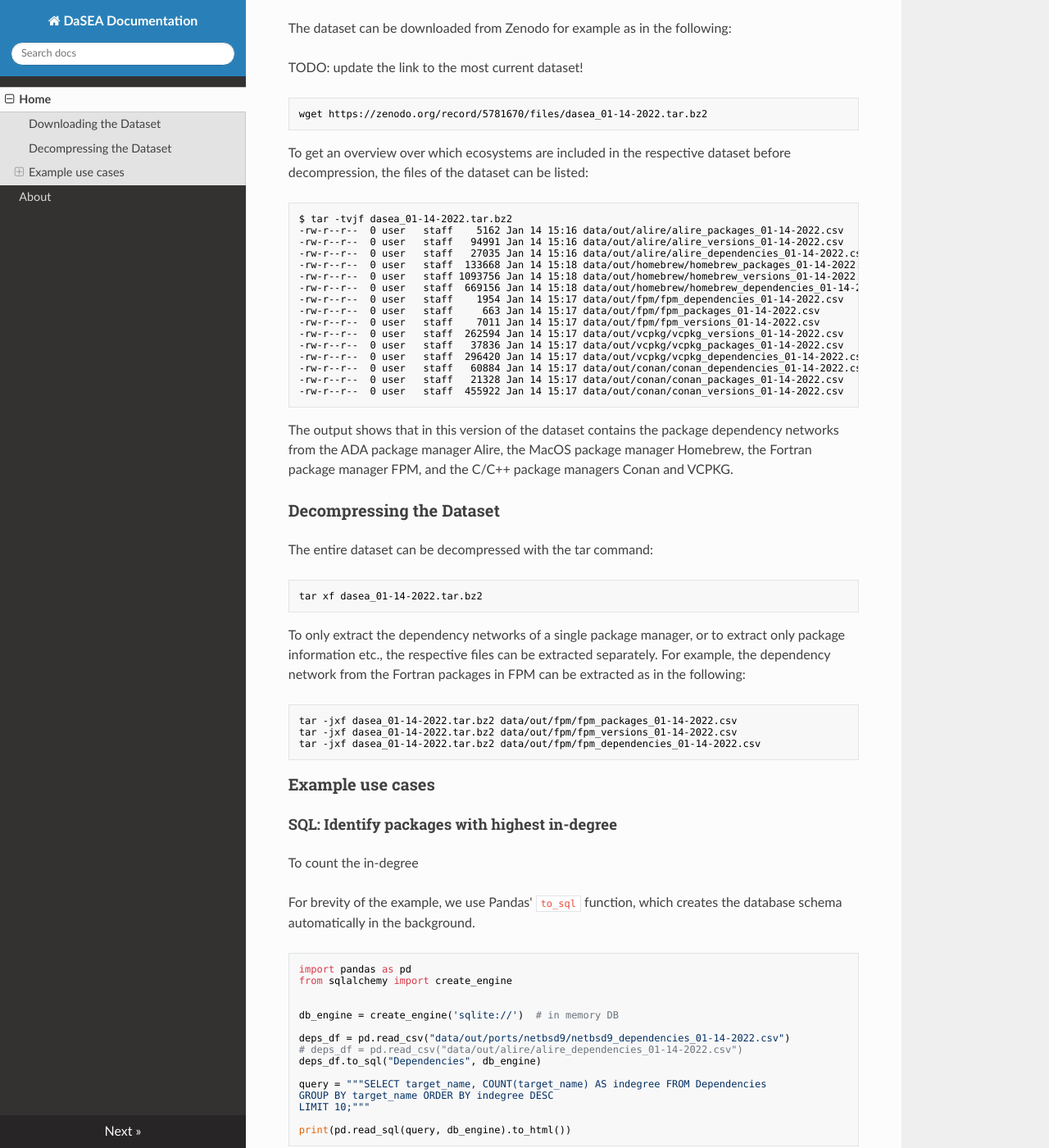
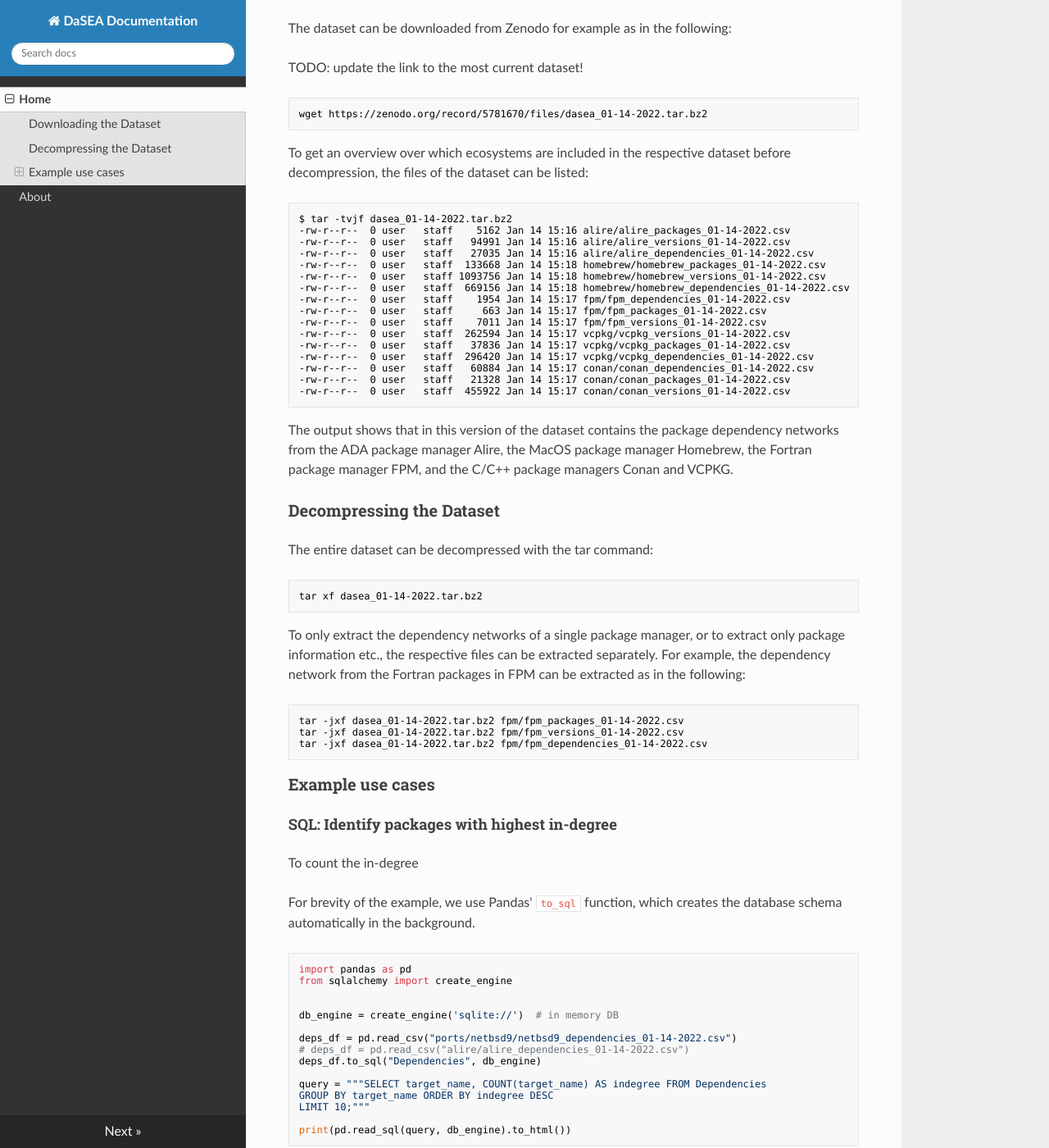
Before and after one commit to DaSEA-project/DASEA, an MkDocs documentation site: the page built from docs/index.md, in a window 1280 px wide and 1400 px high, scrolled down 479 px. Shown: the whole window at 82% size. Built offline with MkDocs 1.6.1, drawn with Linux system fonts in a browser that asks for light colours; nearby versions of some CDN libraries; some of the changed text lies outside the part shown.

Commit message:
Modified archive to ommit superflous leading data/out

````diff
--- a/README.adoc
+++ b/README.adoc
@@ -39,6 +39,7 @@ Requirements are:
   * Python >= 3.9, for example installed via [`pyenv`](https://github.com/pyenv/pyenv)
   * Poetry setup, see the [official documentation](https://python-poetry.org/docs/) for installation and use
   * For miners running in virtual machines, which are currently the ports and pkgsrc miners on BSDs, vagrant and VirtualBox have to be installed
+  * To release the dataset, `tar` and `bzip2` have to be installed and users need a Zenodo API token
 
 The following three steps have to be executed only once initially.
 
--- a/docs/index.md
+++ b/docs/index.md
@@ -25,21 +25,21 @@ To get an overview over which ecosystems are included in the respective dataset
 
 ```
 $ tar -tvjf dasea_01-14-2022.tar.bz2
--rw-r--r--  0 user   staff    5162 Jan 14 15:16 data/out/alire/alire_packages_01-14-2022.csv
--rw-r--r--  0 user   staff   94991 Jan 14 15:16 data/out/alire/alire_versions_01-14-2022.csv
--rw-r--r--  0 user   staff   27035 Jan 14 15:16 data/out/alire/alire_dependencies_01-14-2022.csv
--rw-r--r--  0 user   staff  133668 Jan 14 15:18 data/out/homebrew/homebrew_packages_01-14-2022.csv
--rw-r--r--  0 user   staff 1093756 Jan 14 15:18 data/out/homebrew/homebrew_versions_01-14-2022.csv
--rw-r--r--  0 user   staff  669156 Jan 14 15:18 data/out/homebrew/homebrew_dependencies_01-14-2022.csv
--rw-r--r--  0 user   staff    1954 Jan 14 15:17 data/out/fpm/fpm_dependencies_01-14-2022.csv
--rw-r--r--  0 user   staff     663 Jan 14 15:17 data/out/fpm/fpm_packages_01-14-2022.csv
--rw-r--r--  0 user   staff    7011 Jan 14 15:17 data/out/fpm/fpm_versions_01-14-2022.csv
--rw-r--r--  0 user   staff  262594 Jan 14 15:17 data/out/vcpkg/vcpkg_versions_01-14-2022.csv
--rw-r--r--  0 user   staff   37836 Jan 14 15:17 data/out/vcpkg/vcpkg_packages_01-14-2022.csv
--rw-r--r--  0 user   staff  296420 Jan 14 15:17 data/out/vcpkg/vcpkg_dependencies_01-14-2022.csv
--rw-r--r--  0 user   staff   60884 Jan 14 15:17 data/out/conan/conan_dependencies_01-14-2022.csv
--rw-r--r--  0 user   staff   21328 Jan 14 15:17 data/out/conan/conan_packages_01-14-2022.csv
--rw-r--r--  0 user   staff  455922 Jan 14 15:17 data/out/conan/conan_versions_01-14-2022.csv
+-rw-r--r--  0 user   staff    5162 Jan 14 15:16 alire/alire_packages_01-14-2022.csv
+-rw-r--r--  0 user   staff   94991 Jan 14 15:16 alire/alire_versions_01-14-2022.csv
+-rw-r--r--  0 user   staff   27035 Jan 14 15:16 alire/alire_dependencies_01-14-2022.csv
+-rw-r--r--  0 user   staff  133668 Jan 14 15:18 homebrew/homebrew_packages_01-14-2022.csv
+-rw-r--r--  0 user   staff 1093756 Jan 14 15:18 homebrew/homebrew_versions_01-14-2022.csv
+-rw-r--r--  0 user   staff  669156 Jan 14 15:18 homebrew/homebrew_dependencies_01-14-2022.csv
+-rw-r--r--  0 user   staff    1954 Jan 14 15:17 fpm/fpm_dependencies_01-14-2022.csv
+-rw-r--r--  0 user   staff     663 Jan 14 15:17 fpm/fpm_packages_01-14-2022.csv
+-rw-r--r--  0 user   staff    7011 Jan 14 15:17 fpm/fpm_versions_01-14-2022.csv
+-rw-r--r--  0 user   staff  262594 Jan 14 15:17 vcpkg/vcpkg_versions_01-14-2022.csv
+-rw-r--r--  0 user   staff   37836 Jan 14 15:17 vcpkg/vcpkg_packages_01-14-2022.csv
+-rw-r--r--  0 user   staff  296420 Jan 14 15:17 vcpkg/vcpkg_dependencies_01-14-2022.csv
+-rw-r--r--  0 user   staff   60884 Jan 14 15:17 conan/conan_dependencies_01-14-2022.csv
+-rw-r--r--  0 user   staff   21328 Jan 14 15:17 conan/conan_packages_01-14-2022.csv
+-rw-r--r--  0 user   staff  455922 Jan 14 15:17 conan/conan_versions_01-14-2022.csv
 ```
 
 The output shows that in this version of the dataset contains the package dependency networks from the ADA package manager Alire, the MacOS package manager Homebrew, the Fortran package manager FPM, and the C/C++ package managers Conan and VCPKG.
@@ -56,9 +56,9 @@ To only extract the dependency networks of a single package manager, or to extra
 For example, the dependency network from the Fortran packages in FPM can be extracted as in the following:
 
 ```bash
-tar -jxf dasea_01-14-2022.tar.bz2 data/out/fpm/fpm_packages_01-14-2022.csv
-tar -jxf dasea_01-14-2022.tar.bz2 data/out/fpm/fpm_versions_01-14-2022.csv
-tar -jxf dasea_01-14-2022.tar.bz2 data/out/fpm/fpm_dependencies_01-14-2022.csv
+tar -jxf dasea_01-14-2022.tar.bz2 fpm/fpm_packages_01-14-2022.csv
+tar -jxf dasea_01-14-2022.tar.bz2 fpm/fpm_versions_01-14-2022.csv
+tar -jxf dasea_01-14-2022.tar.bz2 fpm/fpm_dependencies_01-14-2022.csv
 ```
 
 ### Example use cases
@@ -80,8 +80,8 @@ from sqlalchemy import create_engine
 
 db_engine = create_engine('sqlite://')  # in memory DB
 
-deps_df = pd.read_csv("data/out/ports/netbsd9/netbsd9_dependencies_01-14-2022.csv")
-# deps_df = pd.read_csv("data/out/alire/alire_dependencies_01-14-2022.csv")
+deps_df = pd.read_csv("ports/netbsd9/netbsd9_dependencies_01-14-2022.csv")
+# deps_df = pd.read_csv("alire/alire_dependencies_01-14-2022.csv")
 deps_df.to_sql("Dependencies", db_engine)
 
 query = """SELECT target_name, COUNT(target_name) AS indegree FROM Dependencies
@@ -180,8 +180,8 @@ from pathlib import Path
 
 
 def create_adjacency_lists():
-    pkgs_df = pd.read_csv("data/out/conan/conan_packages_01-14-2022.csv")
-    deps_df = pd.read_csv("data/out/conan/conan_dependencies_01-14-2022.csv")
+    pkgs_df = pd.read_csv("conan/conan_packages_01-14-2022.csv")
+    deps_df = pd.read_csv("conan/conan_dependencies_01-14-2022.csv")
     deps_df = deps_df[(~deps_df.pkg_idx.isnull()) & (~deps_df.target_idx.isnull())]
 
     fname = Path(tempfile.gettempdir(), "conan.adjl")
@@ -284,7 +284,7 @@ To store the names and the licenses of these package in another `DataFrame` (`rd
 import pandas as pd
 
 
-df = pd.read_csv("data/out/conan/conan_versions_01-14-2022.csv")
+df = pd.read_csv("conan/conan_versions_01-14-2022.csv")
 rdf = df.groupby("pkg_idx").filter(lambda x: len(set(x.license)) > 1).groupby("name").apply(lambda x: set(x.license)).reset_index(name="licenses")
 print(rdf.to_html())
 ```
@@ -380,11 +380,11 @@ import pandas as pd
 from pathlib import Path
 
 
-pkgs_df = pd.read_csv("data/out/conan/conan_packages_01-14-2022.csv")
+pkgs_df = pd.read_csv("conan/conan_packages_01-14-2022.csv")
 pkgs_df.rename(columns={"idx": "Id", "name": "Label"}, inplace=True)
 pkgs_df.to_csv(Path("/tmp", "conan_gephi_nodes.csv"), index=False)
 
-deps_df = pd.read_csv("data/out/conan/conan_dependencies_01-14-2022.csv")
+deps_df = pd.read_csv("conan/conan_dependencies_01-14-2022.csv")
 
 deps_df = deps_df[(~deps_df.pkg_idx.isnull()) & (~deps_df.target_idx.isnull())]
 deps_df.pkg_idx = deps_df.pkg_idx.astype(np.uint)
````
Also changed, not shown: 1 other file.
